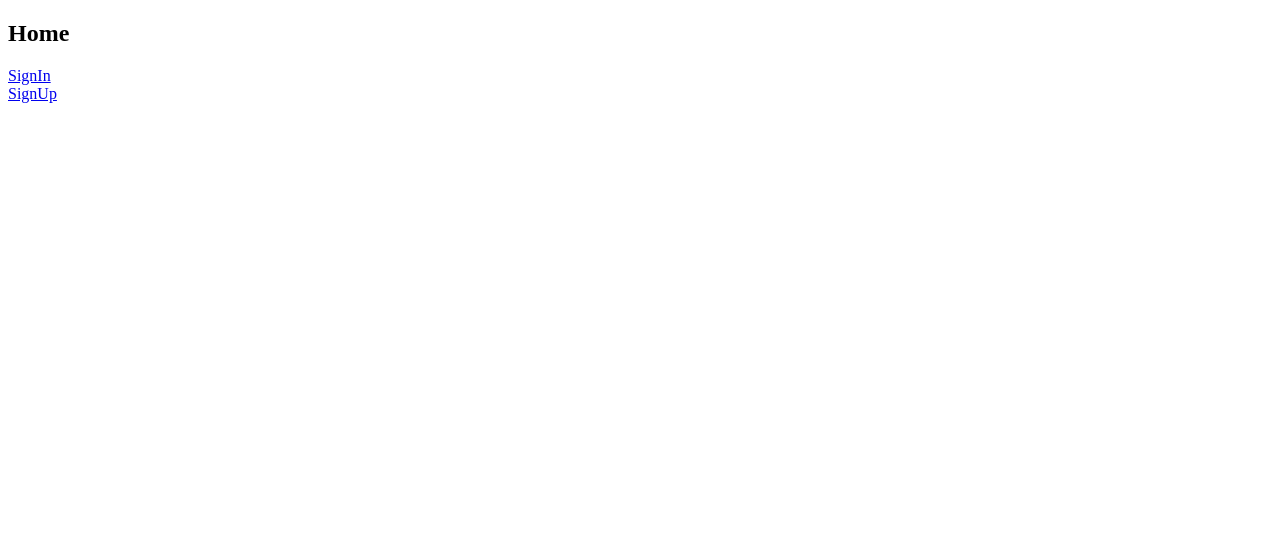
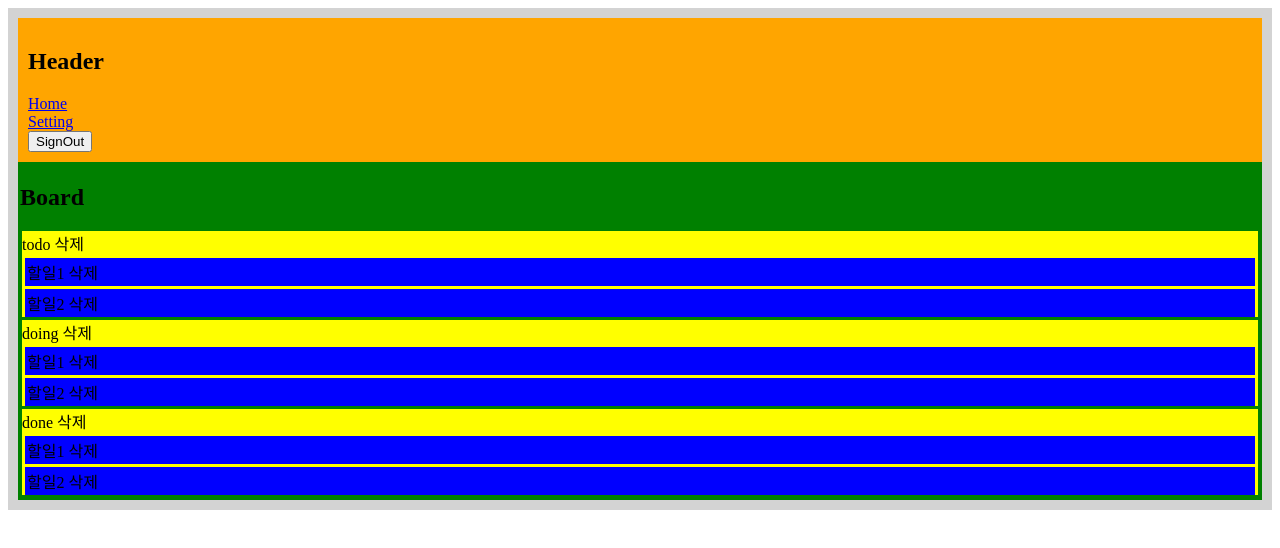
Before and after one commit to jch9537/achieve_client, a React (Create React App) app: page /board in a window 1280 px wide. Shown: the top 548 px of the page. Built offline with nearby package versions, Linux system fonts and the light colour scheme.

Commit message:
✨ Edit RoutesRedirection input 라우터 수정, 사인인 리다이렉션, input창 변경

```diff
--- a/src/components/sign/signin.js
+++ b/src/components/sign/signin.js
@@ -1,13 +1,15 @@
 import React, { Component } from "react";
 
 import api from "../../api";
+import { Redirect } from "react-router-dom";
 
 class SignIn extends Component {
   constructor(props) {
     super(props);
     this.state = {
       email: "",
-      password: ""
+      password: "",
+      isLogIn: false
     };
   }
 
@@ -29,14 +31,22 @@ class SignIn extends Component {
       email: this.state.email,
       password: this.state.password
     };
-    api("user/Signin", "POST", body).then(data => console.log("된다", data));
+    api("user/Signin", "POST", body).then(data => {
+      if (data.message === "로그인완료") {
+        this.setState({ isLogIn: !this.state.isLogIn });
+        console.log("체크", this.state);
+      }
+    });
   };
 
   render() {
     console.log("사인인 스테이트", this.state);
+    if (this.state.isLogIn) {
+      return <Redirect to={`/main/${this.state.email}`} />;
+    } else {
       //만약에 결과가 맞으면 this.props.history.push(/Main)
       return (
-      <div>
+        <div style={{ backgroundColor: "beige", padding: 10 }}>
           <h2>SignIn</h2>
           <input
             type="email"
@@ -53,5 +63,6 @@ class SignIn extends Component {
       );
     }
   }
+}
 
 export default SignIn;
--- /dev/null
+++ b/src/components/sign/signout.js
@@ -0,0 +1,22 @@
+import React, { Component } from "react";
+
+import api from "../../api";
+
+class SignOut extends Component {
+  // state = {  }
+  implementSignOut = () => {
+    const aa = "aa";
+    api("user/signout", "POST", { aa }).then(res =>
+      console.log("로그아웃", res)
+    );
+  };
+  render() {
+    return (
+      <div>
+        <button onClick={this.implementSignOut}>SignOut</button>
+      </div>
+    );
+  }
+}
+
+export default SignOut;
--- a/src/components/sign/signup.js
+++ b/src/components/sign/signup.js
@@ -43,7 +43,7 @@ class SignUp extends Component {
     console.log("사인업 스테이트", this.state);
     //만약에 결과가 맞으면 this.props.history.push(/Main)
     return (
-      <div>
+      <div style={{ backgroundColor: "beige", padding: 10 }}>
         <h2>SignUp</h2>
         <input
           type="text"
--- /dev/null
+++ b/src/components/todo/task.js
@@ -0,0 +1,28 @@
+import React, { Component } from "react";
+
+class Task extends Component {
+  constructor(props) {
+    super(props);
+    this.state = {
+      changeTask: true
+    };
+  }
+  changeTaskName = () => {
+    this.setState({ changeTask: !this.state.changeTask });
+  };
+  render() {
+    return (
+      <div style={{ backgroundColor: "blue", margin: 3, padding: 2 }}>
+        {this.state.changeTask ? (
+          <span onClick={this.changeTaskName}>
+            {this.props.task} <span> 삭제</span>
+          </span>
+        ) : (
+          <input placeholder="바꿀태스크이름을 적어주세요"></input>
+        )}
+      </div>
+    );
+  }
+}
+
+export default Task;
--- /dev/null
+++ b/src/components/todo/todos.js
@@ -0,0 +1,36 @@
+import React, { Component } from "react";
+
+import Task from "./task";
+
+class Todos extends Component {
+  state = {
+    todos: ["할일1", "할일2"],
+    changeTodo: true
+  };
+  changeTodoName = () => {
+    // console.log("이름바꾸기", e.todo);
+    this.setState({ changeTodo: !this.state.changeTodo });
+  };
+
+  render() {
+    return (
+      <div style={{ backgroundColor: "yellow", margin: 2 }}>
+        {this.state.changeTodo ? (
+          <div onClick={this.changeTodoName}>
+            {this.props.todo} <span>삭제</span>
+          </div>
+        ) : (
+          <input placeholder="바꿀투두이름을 넣어주세요"></input>
+        )}
+
+        {this.state.todos.map(task => (
+          <div key={task}>
+            <Task task={task} />
+          </div>
+        ))}
+      </div>
+    );
+  }
+}
+
+export default Todos;
--- /dev/null
+++ b/src/header/Header.js
@@ -0,0 +1,21 @@
+import React from "react";
+
+import SignOut from "../components/sign/signout";
+import { NavLink } from "react-router-dom";
+
+const Header = () => {
+  return (
+    <div>
+      <h2>Header</h2>
+      <div>
+        <NavLink to="/main">Home</NavLink>
+      </div>
+      <div>
+        <NavLink to="/setting">Setting</NavLink>
+      </div>
+      <SignOut />
+    </div>
+  );
+};
+
+export default Header;
--- a/src/pages/Board.js
+++ b/src/pages/Board.js
@@ -1,11 +1,38 @@
-import React from "react";
+import React, { Component } from "react";
 
-const Board = () => {
-  return (
-    <div>
-      <h2>Board</h2>
-    </div>
-  );
-};
+import Header from "../header/Header";
+import Todos from "../components/todo/todos";
+
+class Board extends Component {
+  state = {
+    todos: ["todo", "doing", "done"],
+    changeBoard: true
+  };
+
+  changeBoardName = () => {
+    this.setState({ changeBoard: !this.state.changeBoard });
+  };
+
+  render() {
+    return (
+      <div>
+        <div style={{ flex: 1, backgroundColor: "orange", padding: 10 }}>
+          <Header />
+        </div>
+        <div style={{ backgroundColor: "green", padding: 2 }}>
+          {this.state.changeBoard ? (
+            <h2 onClick={this.changeBoardName}>Board</h2>
+          ) : (
+            <input placeholder="바꿀 보드이름을 적어주세요"></input>
+          )}
+          {/* 보드이름도 params로 수정 */}
+          {this.state.todos.map(todo => (
+            <Todos key={todo} todo={todo} />
+          ))}
+        </div>
+      </div>
+    );
+  }
+}
 
 export default Board;
--- a/src/pages/Home.js
+++ b/src/pages/Home.js
@@ -3,7 +3,7 @@ import { Link } from "react-router-dom";
 
 const Home = () => {
   return (
-    <div>
+    <div style={{ backgroundColor: "pink", padding: 10 }}>
       <h2>Home</h2>
       <div>
         <Link to="/signin">SignIn</Link>
--- a/src/pages/Main.js
+++ b/src/pages/Main.js
@@ -1,11 +1,92 @@
-import React from "react";
+import React, { Component } from "react";
+import { Redirect } from "react-router-dom";
 
-const Main = () => {
-  return (
-    <div>
-      <h2>Main</h2>
-    </div>
-  );
-};
+import api from "../api";
+import Header from "../header/Header";
+//input에 엔터키 추가
+class Main extends Component {
+  constructor(props) {
+    super(props);
+    this.state = {
+      boards: ["achieve", "todolist"],
+      newBoard: "",
+      selectBoard: ""
+    };
+  }
+
+  makeNewBoard = e => {
+    let newBoard = e.target.value;
+    this.setState({ newBoard });
+  };
+
+  pullEnterNewBoard = () => {
+    if (window.event.keyCode === 13) {
+      this.createBoard();
+    }
+  };
+
+  createBoard = () => {
+    let changeBoard = this.state.boards.slice();
+    let addBoard = this.state.newBoard;
+    changeBoard.push(addBoard);
+    this.setState({ boards: changeBoard });
+    //위에껀 그냥 클라이언트표시용 아래는 서버연결하는거니까 진짜
+    let board_name = addBoard;
+    api("boards", "POST", { board_name }).then(res => console.log(res));
+  };
+
+  moveEachBoard = e => {
+    this.setState({ selectBoard: e.board }); // e.board는 서버연결 후 보드아이디로 변경하기
+  };
+
+  editBoard = e => {
+    console.log("수정사항", e.target.value);
+  };
+
+  deleteBoard = () => {
+    // 해당보드네임이나 아이디를 서버로 보낸뒤에 db에서 삭제를 한 후 db에서 전체 board정보를 가져와 setState해줘 렌더
+  };
+
+  render() {
+    console.log("메인 스테이트", this.state);
+    if (this.state.selectBoard) {
+      return <Redirect to={`/board/${this.state.selectBoard}`} />;
+    }
+    return (
+      <div>
+        <div style={{ backgroundColor: "orange", padding: 10 }}>
+          <Header />
+        </div>
+        <div style={{ backgroundColor: "coral", padding: 10 }}>
+          <h2>Main</h2>
+          <input
+            type="text"
+            placeholder="New Board"
+            onChange={e => this.makeNewBoard(e)}
+            onKeyUp={this.pullEnterNewBoard}
+          ></input>
+          <span onClick={this.createBoard}>Create</span>
+          <div>
+            {this.state.boards.map(board => (
+              <div
+                onClick={() => this.moveEachBoard({ board })}
+                key={board}
+                style={{
+                  backgroundColor: "lightgrey",
+                  width: 200,
+                  margin: 10,
+                  padding: 5
+                }}
+              >
+                <span>{board}</span>
+                <span> 삭제</span>
+              </div>
+            ))}
+          </div>
+        </div>
+      </div>
+    );
+  }
+}
 
 export default Main;
--- /dev/null
+++ b/src/pages/Setting.js
@@ -0,0 +1,32 @@
+import React, { Component } from "react";
+
+import Header from "../header/Header";
+
+const Setting = () => {
+  return (
+    <div>
+      <div style={{ flex: 1, backgroundColor: "orange", padding: 10 }}>
+        <Header />
+      </div>
+      <h2>Setting</h2>
+    </div>
+  );
+};
+
+export default Setting;
+
+// class Setting extends Component {
+//   constructor(props) {
+//     super(props);
+//     // this.state = {};
+//   }
+//   render() {
+//     return (
+//       <div>
+//         <h2>Setting</h2>
+//       </div>
+//     );
+//   }
+// }
+
+// export default Setting;
--- a/src/shared/App.js
+++ b/src/shared/App.js
@@ -4,19 +4,27 @@ import { Route, Switch } from "react-router-dom";
 import Home from "../pages/Home";
 import Main from "../pages/Main";
 import Board from "../pages/Board";
+import Setting from "../pages/Setting";
+import SignOut from "../components/sign/signout";
 import SignIn from "../components/sign/signin";
 import SignUp from "../components/sign/signup";
 
 function App() {
   return (
-    <div>
+    <div style={{ backgroundColor: "lightgrey", padding: 10 }}>
+      <Route path="/signin" component={SignIn} />
+      <Route path="/signup" component={SignUp} />
+      <Route path="/home" component={Home} />
+      <Route exact path="/" component={Home} />
+      <Route path="/signout" component={SignOut} />
+      <Route path="/setting" component={Setting} />
       <Switch>
-        <Route path="/home" component={Home} />
-        <Route path="/:user_id/main" component={Main} />
+        <Route path="/main/:user_id" component={Main} />
+        <Route path="/main" component={Main} />
+      </Switch>
+      <Switch>
         <Route path="/board/:board_id" component={Board} />
-        <Route path="/signin" component={SignIn} />
-        <Route path="/signup" component={SignUp} />
-        <Route path="/" component={Home} />
+        <Route path="/board" component={Board} />
       </Switch>
     </div>
   );
```
Lines whose indentation alone changed are shown as unchanged.
